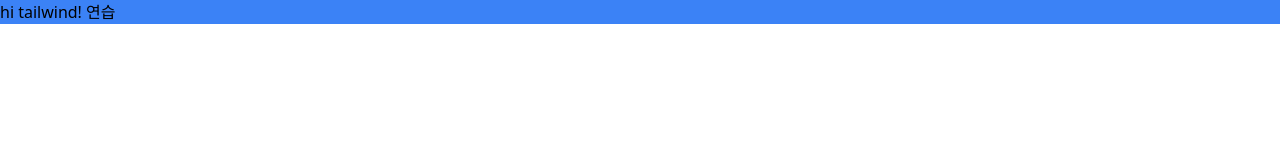
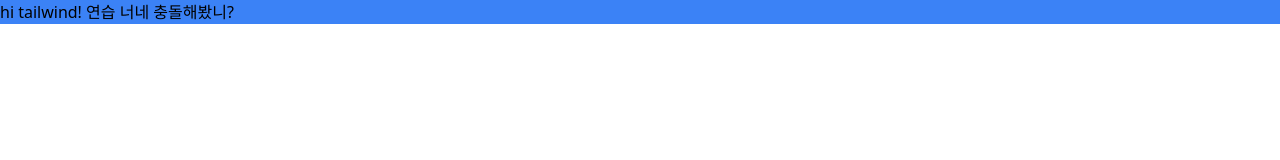
Before and after one commit to FES10-12-2/vanilla-project, a website built with Vite: page index.html in a window 1280 px wide. Built offline with nearby package versions, Linux system fonts and the light colour scheme.

Commit message:
feat/crash/D

```diff
--- a/index.html
+++ b/index.html
@@ -14,6 +14,7 @@
   <div id="app" class="bg-blue-500">
     hi tailwind!
     연습
+    너네 충돌해봤니?
   </div>
 
 </body>
```
